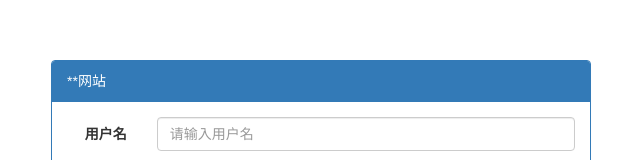
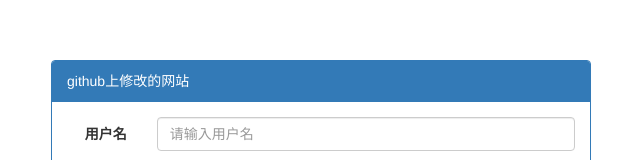
Before and after one commit to Nickywrx/usermanage, a website: page view/login.html in a window 1280 px wide. Shown: the part 120-280 px from the top of the page, without its empty margins (319-959 px from the left). Drawn offline with nearby package versions, Linux system fonts and the light colour scheme.

Commit message:
Update login.html
这是在github上面修改的

```diff
--- a/view/login.html
+++ b/view/login.html
@@ -13,7 +13,7 @@
 
         <div class="col-md-6 col-md-offset-3">
             <div class="panel panel-primary">
-                <div class="panel-heading">**网站</div>
+                <div class="panel-heading">github上修改的网站</div>
                 <div class="panel-body">
                    <div class="form-horizontal">
                         <div class="form-group">
```
